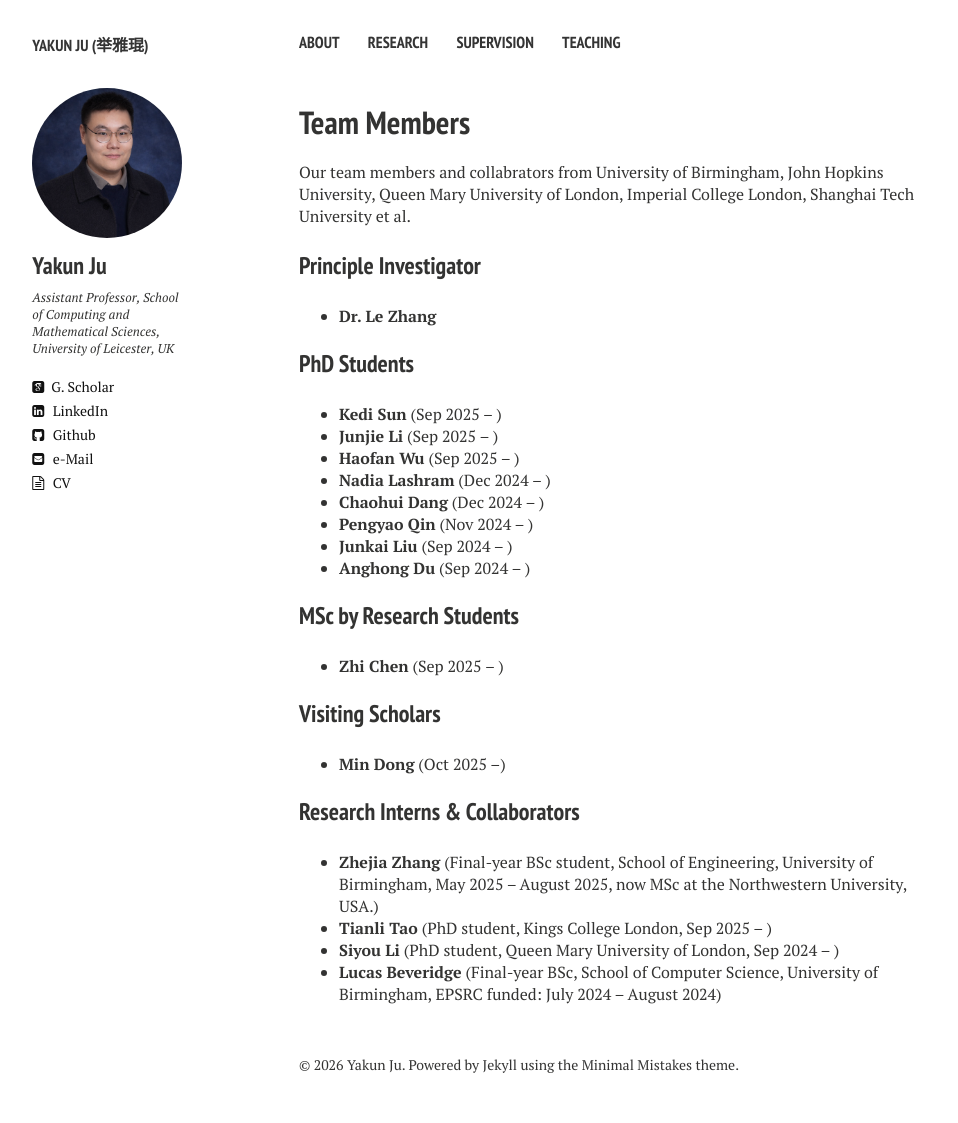
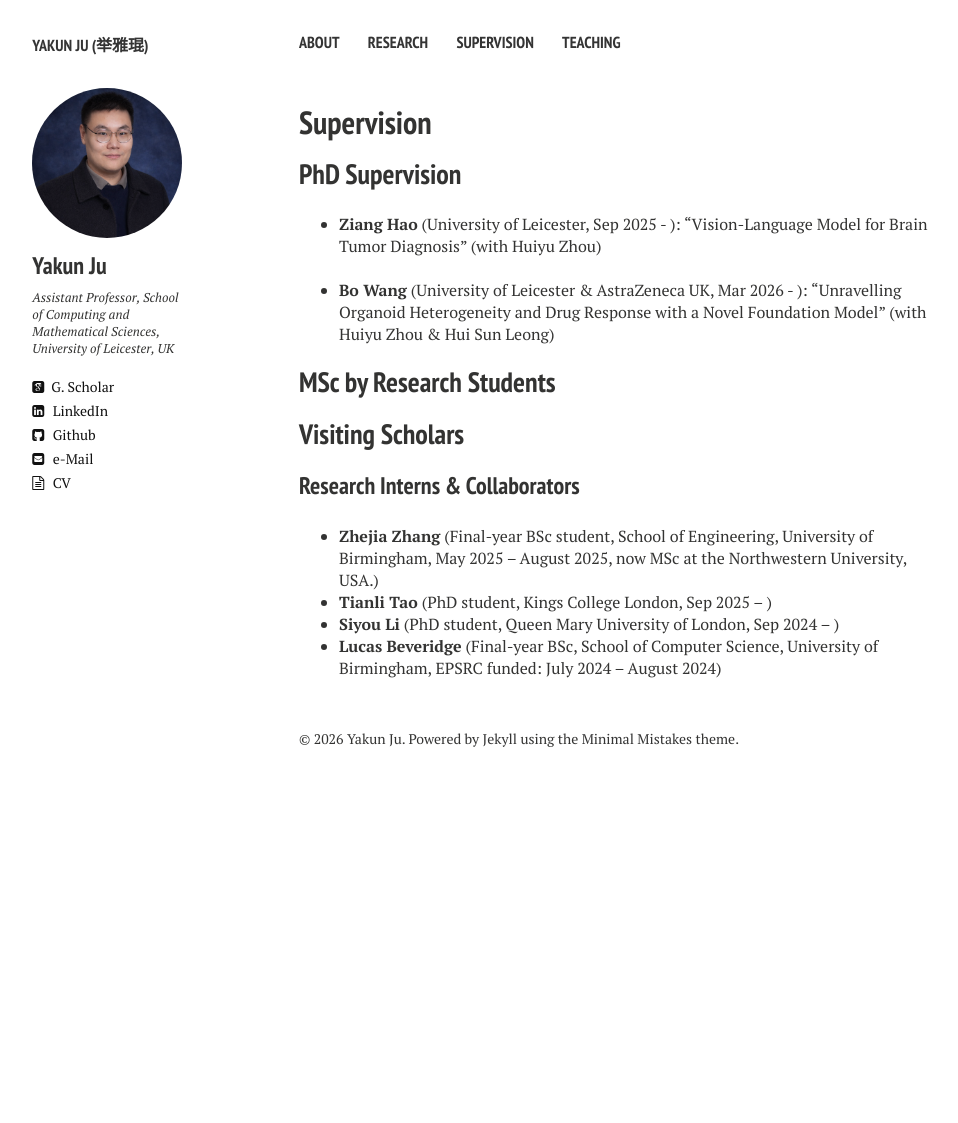
Before and after one commit to Kelvin-Ju/kelvin-ju.github.io, a Jekyll site: the page built from people.md, in a window 1280 px wide. Shown: the whole page, without its empty margins (21-979 px from the left). Built offline with Jekyll 4.4.1, drawn with Linux system fonts in a browser that asks for light colours; nearby versions of some CDN libraries; after the commit the page ends 900 px from its top, so only the background shows below that.

Commit message:
Update people.md

```diff
--- a/people.md
+++ b/people.md
@@ -1,37 +1,26 @@
 ---
 layout: page
 permalink: /people/
-title: Team Members
+title: Supervision
 tags: [people]
 modified:
 comments: false
 ---
 
 
-Our team members and collabrators from University of Birmingham, John Hopkins University, Queen Mary University of London, Imperial College London, Shanghai Tech University et al.
+## PhD Supervision
 
-### Principle Investigator
+* **Ziang Hao** (University of Leicester, Sep 2025 - ):  "Vision-Language Model for Brain Tumor Diagnosis" (with Huiyu Zhou)
+<br>
+<br>
+* **Bo Wang** (University of Leicester & AstraZeneca UK, Mar 2026 - ):  "Unravelling Organoid Heterogeneity and Drug Response with a Novel Foundation Model" (with Huiyu Zhou & Hui Sun Leong)
 
-* **Dr. Le Zhang**
+## MSc by Research Students
 
-### PhD Students
 
-* **Kedi Sun** (Sep 2025 -- )
-* **Junjie Li** (Sep 2025 -- )
-* **Haofan Wu** (Sep 2025 -- )
-* **Nadia Lashram** (Dec 2024 -- )
-* **Chaohui Dang** (Dec 2024 -- )
-* **Pengyao Qin** (Nov 2024 -- )
-* **Junkai Liu** (Sep 2024 -- )
-* **Anghong Du** (Sep 2024 -- )
+## Visiting Scholars
 
-### MSc by Research Students
 
-* **Zhi Chen** (Sep 2025 -- )
-
-### Visiting Scholars
-
-* **Min Dong** (Oct 2025 --)
 
 
 ### Research Interns & Collaborators
```
